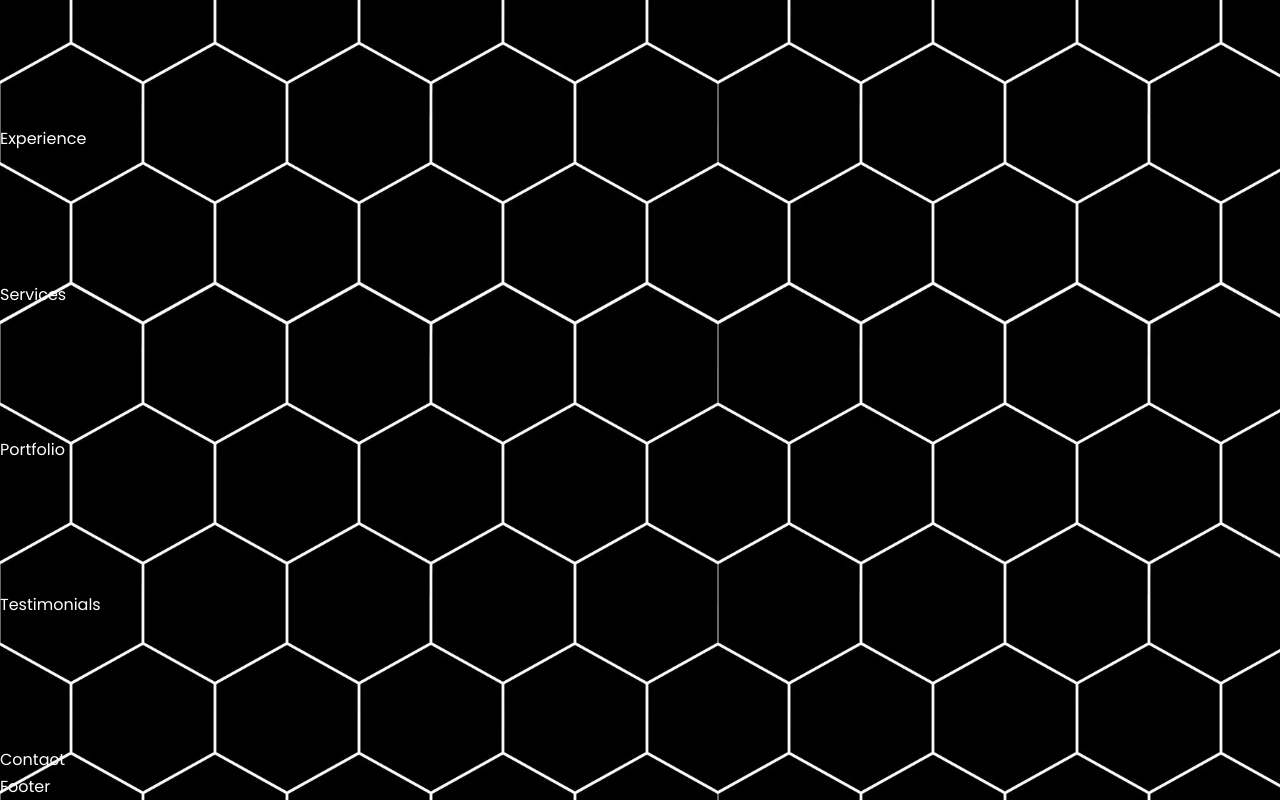
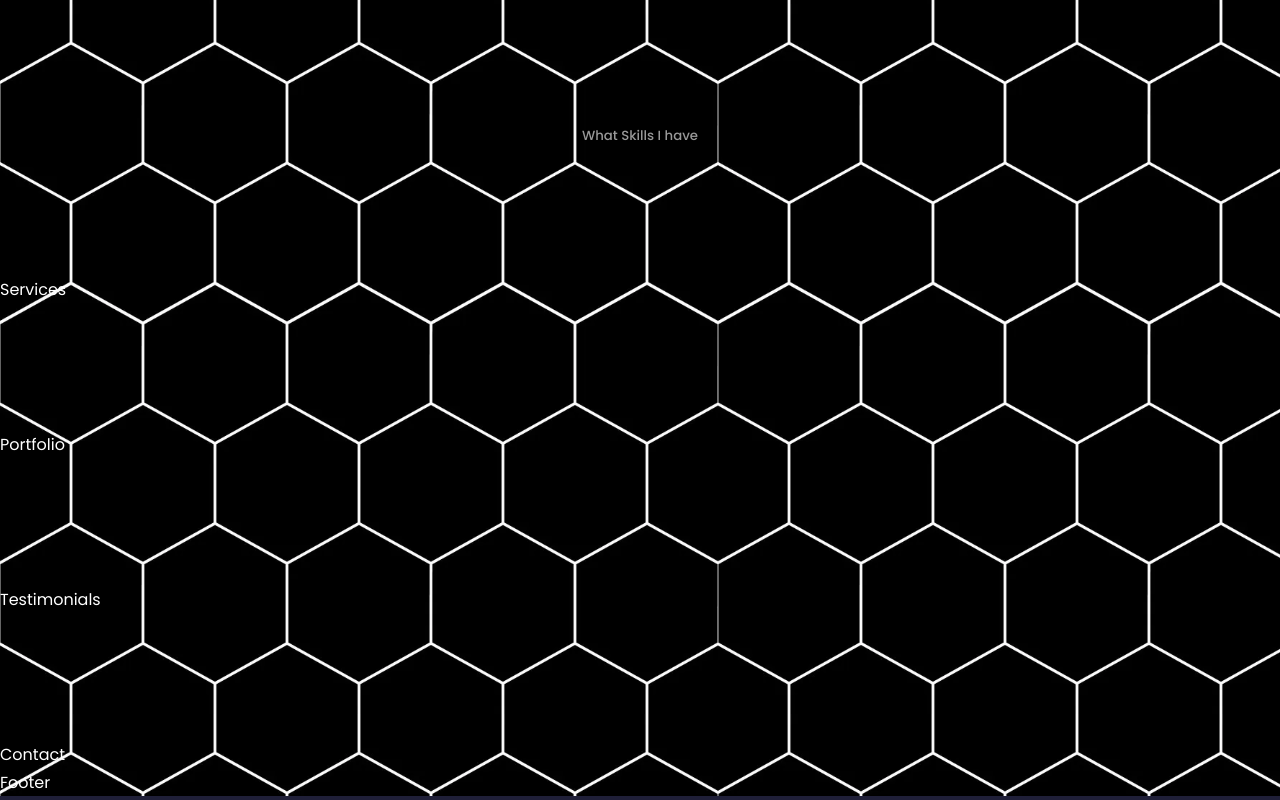
Before and after one commit to jhlsuper/React-Portfolio, a React (Create React App) app: page / in a window 1280 px wide. Shown: the part 1416-2216 px from the top of the page. Built offline with nearby package versions, Linux system fonts and the light colour scheme.

Commit message:
experience

```diff
--- a/src/components/experience/Experience.jsx
+++ b/src/components/experience/Experience.jsx
@@ -1,7 +1,11 @@
 import React from "react";
 import "./experience.css";
 function Experience() {
-  return <section id="experience">Experience</section>;
+  return (
+    <section id="experience">
+      <h5>What Skills I have</h5>
+    </section>
+  );
 }
 
 export default Experience;
```
